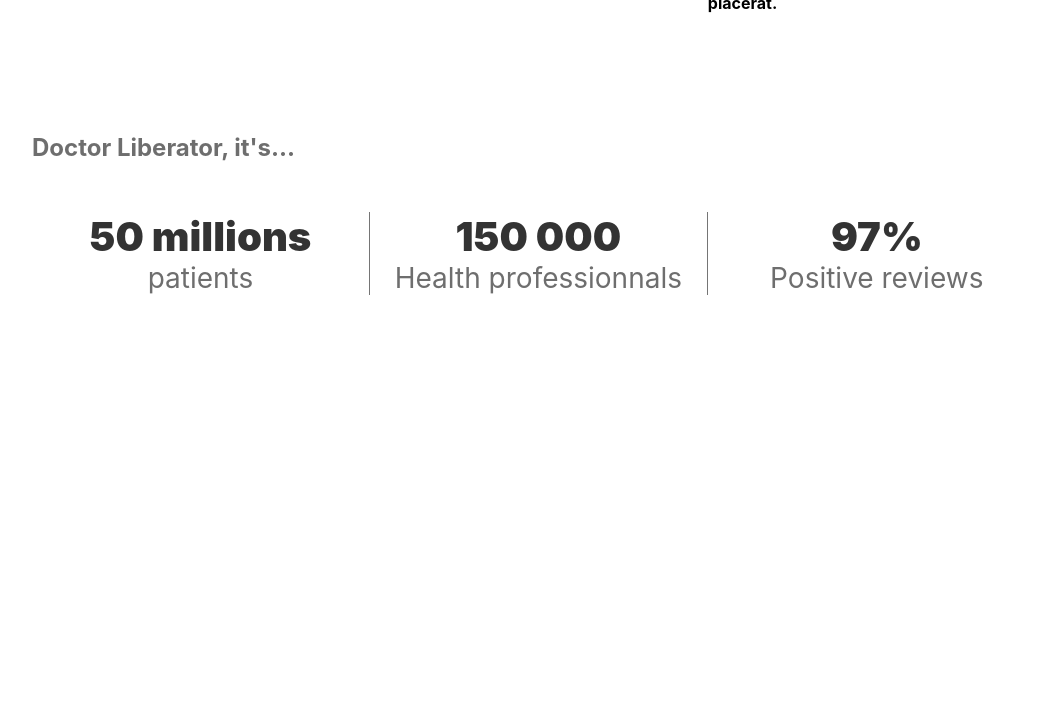
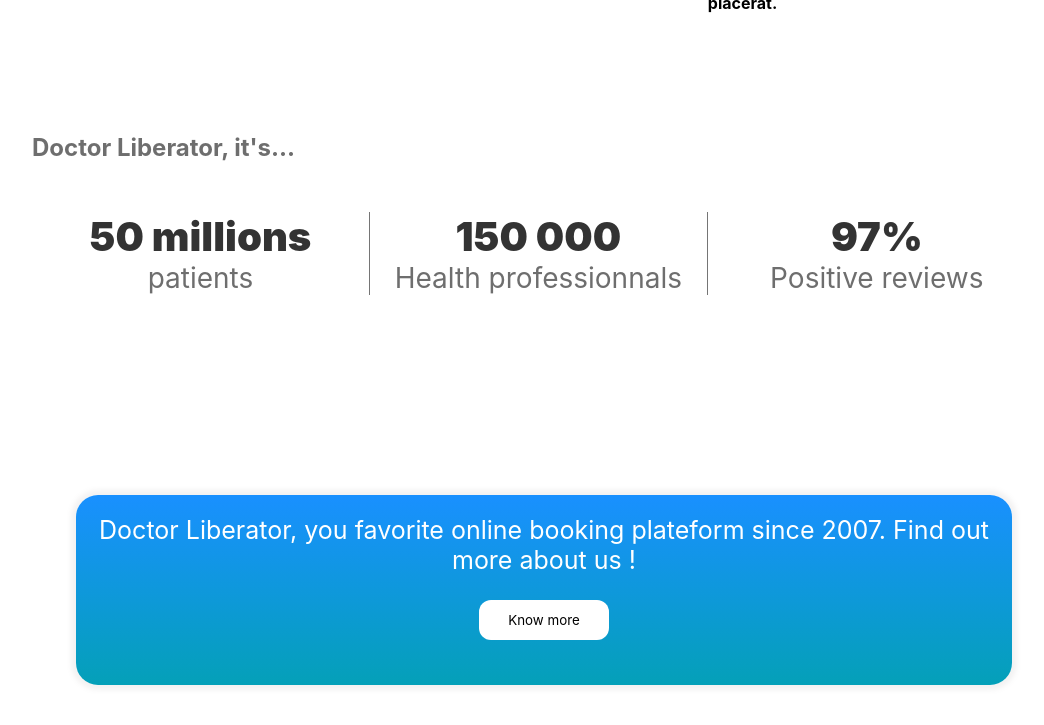
Before and after one commit to EliottElek/Online-Medical-Appointment-Reservation-System, a plain HTML site: page components/index.htm in a window 1280 px wide. Shown: the part 1521-2246 px from the top of the page, without its empty margins (96-1140 px from the left). Before the commit the page ends 2016 px from the top, so only its background shows below. Drawn offline with Linux system fonts and the light colour scheme.

Commit message:
feat about-us block

```diff
--- a/assets/index.css
+++ b/assets/index.css
@@ -219,11 +219,34 @@
   font-weight: 900;
   font-size: 40px;
   color: rgba(0, 0, 0, 0.8);
-
 }
 .opinion_grid_block h2 {
   color: rgba(0, 0, 0, 0.568);
 }
-#opinion_grid1, #opinion_grid2{
+#opinion_grid1,
+#opinion_grid2 {
   border-right: solid 1px rgba(8, 8, 8, 0.555);
 }
+.who_are_we_block {
+  border-radius: 22px;
+  margin-bottom: 200px !important;
+  color: white;
+  font-size: 25px;
+  width: 70%;
+  margin: auto;
+  text-align: center;
+  display: flex;
+  flex-direction: column;
+  background: linear-gradient(rgb(25, 144, 255), rgb(4, 160, 184));
+  padding: 20px;
+  box-shadow: 0px 0px 5px 5px rgba(134, 132, 132, 0.1);
+}
+#knowmore {
+  width: 130px;
+  align-self: center;
+  margin: 25px;
+  height: 40px;
+  border:none;
+  border-radius: 12px;
+  background-color: white;
+}
--- a/components/index.htm
+++ b/components/index.htm
@@ -152,6 +152,12 @@
           </div>
         </div>
       </div>
+      <div class="who_are_we_block">
+        Doctor Liberator, you favorite online booking plateform since 2007.
+        Find out more about us !
+        <button id = "knowmore">Know more</button>
+      </div>
+      <br><br><br>
     </div>
   </body>
 </html>
```
